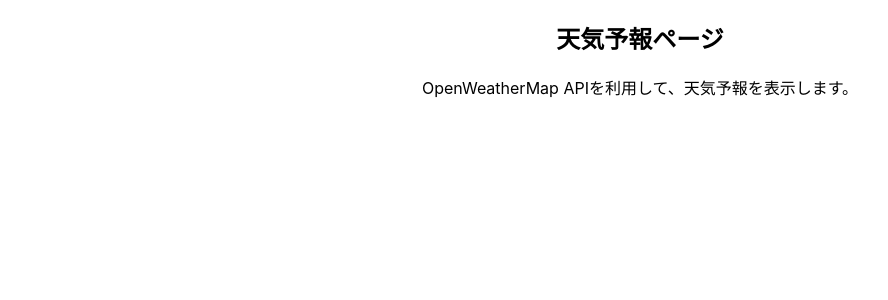
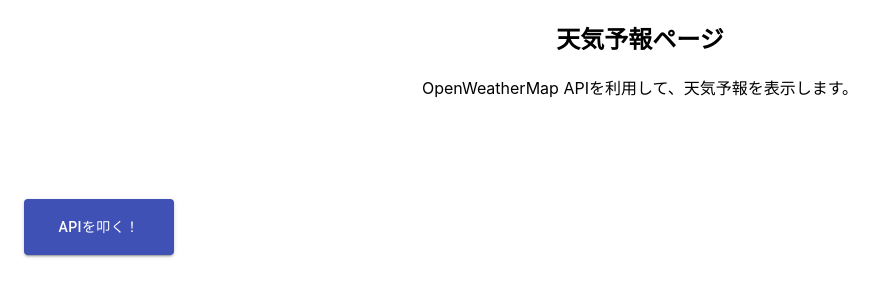
Before and after one commit to koh97222/react-todos, a React (Create React App) app in the folder front/my-app/: page /weather in a window 1280 px wide. Shown: the top 300 px of the page, without its empty margins (0-888 px from the left). Built offline with nearby package versions, Linux system fonts and the light colour scheme.

Commit message:
WrapButton コンポーネントの改良

```diff
--- a/front/my-app/public/index.html
+++ b/front/my-app/public/index.html
@@ -24,7 +24,7 @@
       work correctly both with client-side routing and a non-root public URL.
       Learn how to configure a non-root public URL by running `npm run build`.
     -->
-    <title>React App</title>
+    <title>初めてのReact App</title>
   </head>
   <body>
     <noscript>You need to enable JavaScript to run this app.</noscript>
--- a/front/my-app/src/components/WrapButton.tsx
+++ b/front/my-app/src/components/WrapButton.tsx
@@ -5,6 +5,8 @@ import { makeStyles } from "@material-ui/core/styles";
 interface Buttonprops {
   title: string;
   click(): void;
+  width: number;
+  height: number;
 }
 
 /**
@@ -12,6 +14,12 @@ interface Buttonprops {
  * @param props
  */
 const WrapButton = (props: Buttonprops) => {
+  const useStyles = makeStyles({
+    field: {
+      height: props.height,
+      width: props.width,
+    },
+  });
   const classes = useStyles();
   return (
     <>
@@ -32,10 +40,5 @@ const WrapButton = (props: Buttonprops) => {
 /**
  * style
  */
-const useStyles = makeStyles({
-  field: {
-    height: 56,
-    width: 100,
-  },
-});
+
 export default WrapButton;
--- a/front/my-app/src/pages/TodoPage.tsx
+++ b/front/my-app/src/pages/TodoPage.tsx
@@ -91,6 +91,8 @@ const TodoPage = () => {
               }}
             ></WrapOutlinedTextField>
             <WrapButton
+              width={120}
+              height={56}
               title={"登録"}
               click={() => {
                 onClick(todo, todos);
--- a/front/my-app/src/pages/Weather.tsx
+++ b/front/my-app/src/pages/Weather.tsx
@@ -1,5 +1,6 @@
 import React from "react";
 import { makeStyles } from "@material-ui/core";
+import WrapButton from "../components/WrapButton";
 
 /**
  * Weather画面
@@ -14,8 +15,20 @@ const Weather = () => {
         <h2>天気予報ページ</h2>
         <p>OpenWeatherMap APIを利用して、天気予報を表示します。</p>
       </div>
+      <WrapButton
+        width={150}
+        height={56}
+        title={"APIを叩く！"}
+        click={() => {
+          getWeatherInfo();
+        }}
+      />
     </>
   );
+};
+
+const getWeatherInfo = () => {
+  console.log("getWeatherInfo start");
 };
 
 /**
```
